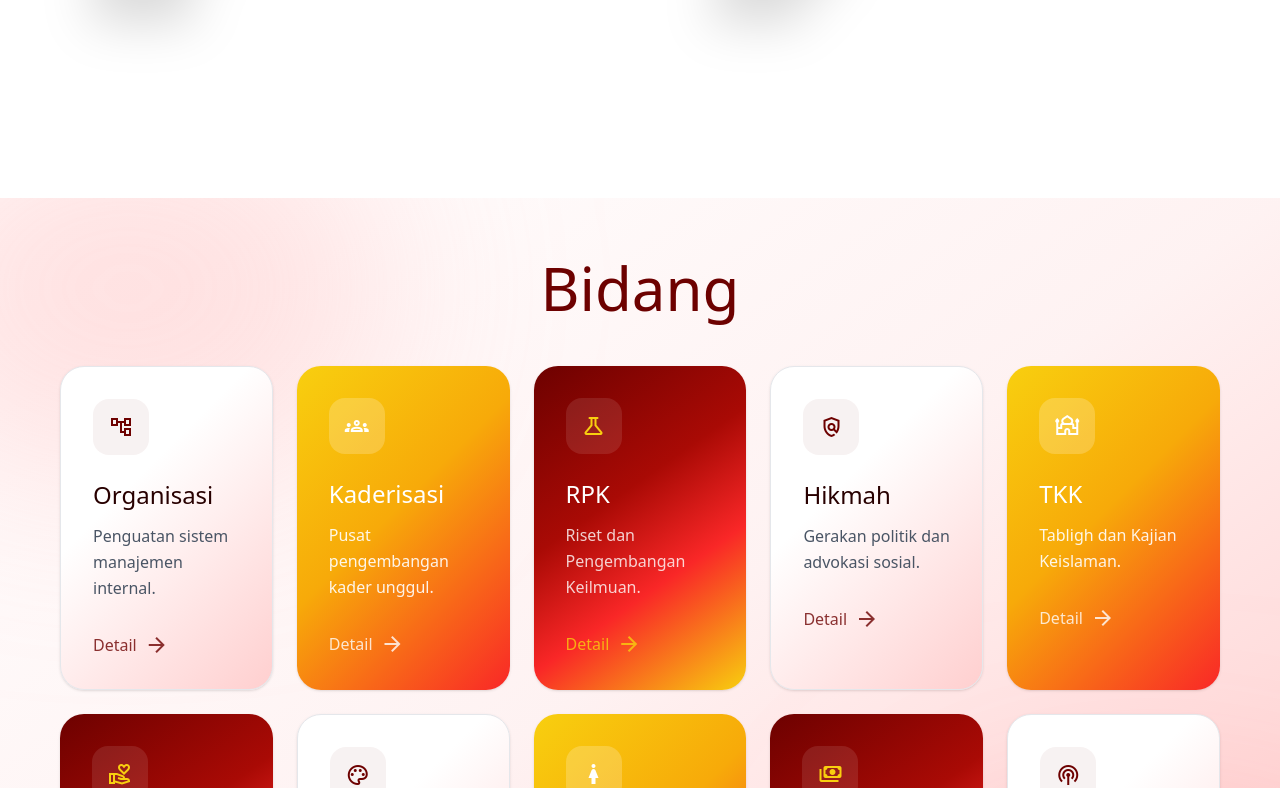
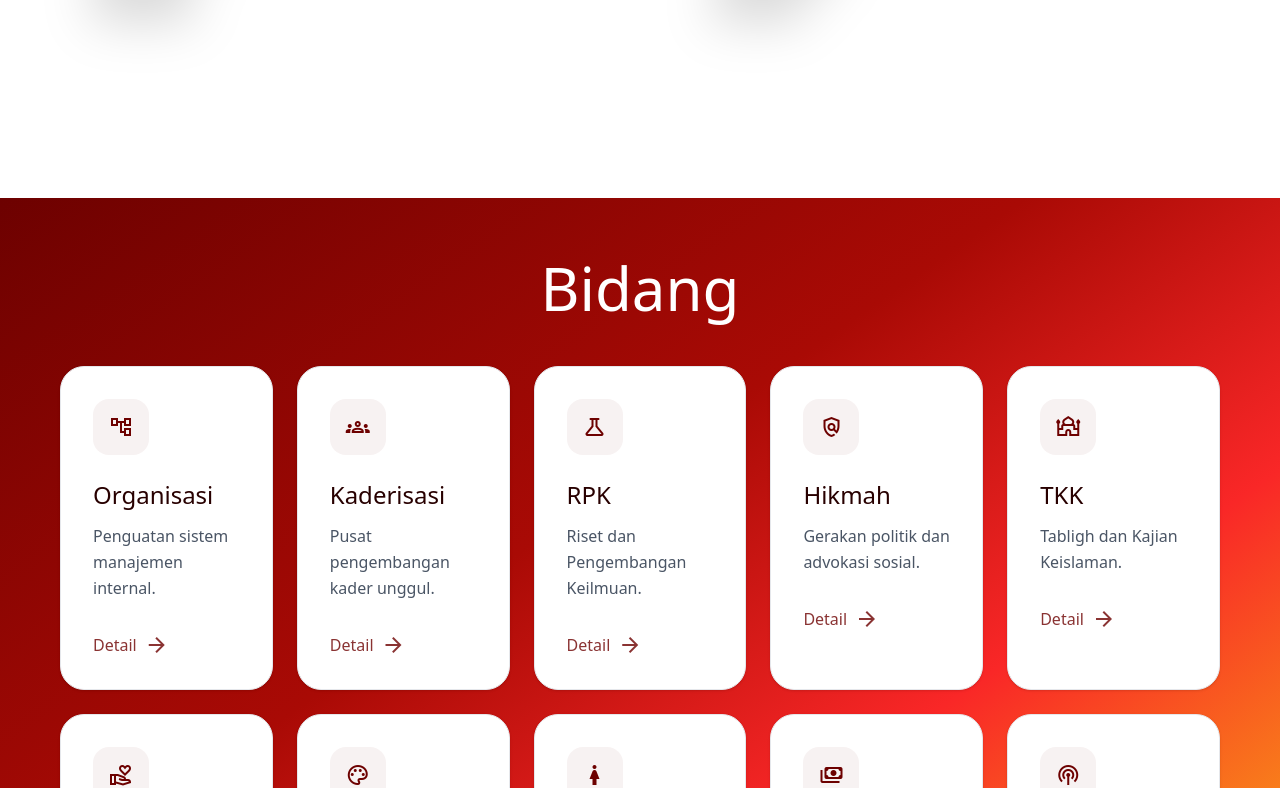
Before and after one commit to immfaiumy25/Imm-web, a Next.js app: page / in a window 1280 px wide. Shown: the part 3232-4020 px from the top of the page. Built offline with nearby package versions, Linux system fonts and the light colour scheme.

Commit message:
style(bidang): apply bento gradient to section background and revert cards to white

```diff
--- a/src/app/page.tsx
+++ b/src/app/page.tsx
@@ -292,62 +292,30 @@ export default function Home() {
       {/* ========================
           BIDANG SECTION
           ======================== */}
-      <section id="bidang" className="relative w-full min-h-[70vh] bg-gradient-to-br from-white via-red-50 to-red-200 text-[#280000] p-8 md:p-[60px] flex flex-col items-center justify-center overflow-hidden">
-        {/* Decorative background blur */}
-        <div className="absolute top-[-10%] left-[-10%] w-[40%] h-[40%] bg-red-300 rounded-full mix-blend-multiply filter blur-[100px] opacity-30"></div>
-        <div className="absolute bottom-[-10%] right-[-10%] w-[40%] h-[40%] bg-red-400 rounded-full mix-blend-multiply filter blur-[100px] opacity-20"></div>
-
-        <h2 className="relative z-10 font-serif text-4xl md:text-6xl font-normal mb-12 text-[#6d0100]">Bidang</h2>
+      <section
+        id="bidang"
+        className="relative w-full min-h-[70vh] text-white p-8 md:p-[60px] flex flex-col items-center justify-center overflow-hidden"
+        style={{ background: 'linear-gradient(145deg, #6d0100 0%, #a90a05 40%, #f92727 65%, #f8cf0f 100%)' }}
+      >
+        <h2 className="relative z-10 font-serif text-4xl md:text-6xl font-normal mb-12 text-white">Bidang</h2>
 
         <div className="grid grid-cols-1 sm:grid-cols-2 md:grid-cols-3 lg:grid-cols-4 xl:grid-cols-5 gap-6 w-full max-w-[1450px]">
-          {bidangData.map((bidang, i) => {
-            const isDark = i % 3 === 2;
-            const isVibrant = i % 3 === 1;
-            const isLight = i % 3 === 0;
-
-            let bgClass = "bg-[linear-gradient(135deg,#fff_0%,#fff_35%,#ffcfcf_100%)]"; // Tile A
-            let textClass = "text-[#280000]";
-            let descClass = "text-gray-600";
-            let iconBgClass = "bg-[#6d0100]/5 group-hover:bg-[#6d0100]/10";
-            let iconColorClass = "text-[#6d0100]";
-            let detailClass = "text-[#6d0100]";
-            let spotlightColor = "rgba(109, 1, 0, 0.1)";
-
-            if (isVibrant) {
-              bgClass = "bg-[linear-gradient(135deg,#f8cf0f_0%,#f7aa09_45%,#f92727_100%)] border-none"; // Tile B
-              textClass = "text-white";
-              descClass = "text-white/90";
-              iconBgClass = "bg-white/20 group-hover:bg-white/30";
-              iconColorClass = "text-white";
-              detailClass = "text-white";
-              spotlightColor = "rgba(255, 255, 255, 0.25)";
-            } else if (isDark) {
-              bgClass = "bg-[linear-gradient(145deg,#6d0100_0%,#a90a05_40%,#f92727_65%,#f8cf0f_100%)] border-none"; // Panel Main
-              textClass = "text-white";
-              descClass = "text-white/80";
-              iconBgClass = "bg-white/10 group-hover:bg-white/20";
-              iconColorClass = "text-[#f8cf0f]";
-              detailClass = "text-[#f8cf0f]";
-              spotlightColor = "rgba(248, 207, 15, 0.2)";
-            }
-
-            return (
-              <SpotlightCard key={i} className={`p-8 flex flex-col justify-between group cursor-pointer h-full ${bgClass}`} spotlightColor={spotlightColor}>
+          {bidangData.map((bidang, i) => (
+            <SpotlightCard key={i} className="p-8 flex flex-col justify-between group cursor-pointer h-full bg-white" spotlightColor="rgba(109, 1, 0, 0.1)">
               <div>
-                  <div className={`w-14 h-14 rounded-2xl ${iconBgClass} flex items-center justify-center mb-6 transition-colors`}>
-                    <span className={`material-symbols-outlined text-3xl ${iconColorClass}`}>{bidang.icon}</span>
+                <div className="w-14 h-14 rounded-2xl bg-[#6d0100]/5 flex items-center justify-center mb-6 group-hover:bg-[#6d0100]/10 transition-colors">
+                  <span className="material-symbols-outlined text-3xl text-[#6d0100]">{bidang.icon}</span>
                 </div>
-                  <h3 className={`text-2xl font-serif font-normal mb-3 ${textClass}`}>{bidang.name}</h3>
-                  <p className={`font-light leading-relaxed ${descClass}`}>{bidang.desc}</p>
+                <h3 className="text-2xl font-serif font-normal text-[#280000] mb-3">{bidang.name}</h3>
+                <p className="text-gray-600 font-light leading-relaxed">{bidang.desc}</p>
               </div>
 
-                <div className={`mt-8 flex items-center font-medium opacity-80 group-hover:opacity-100 transition-opacity ${detailClass}`}>
+              <div className="mt-8 flex items-center text-[#6d0100] font-medium opacity-80 group-hover:opacity-100 transition-opacity">
                 <span>Detail</span>
                 <span className="material-symbols-outlined ml-2 group-hover:translate-x-1 transition-transform">arrow_forward</span>
               </div>
             </SpotlightCard>
-            );
-          })}
+          ))}
         </div>
       </section>
 
```
Lines whose indentation alone changed are shown as unchanged.
